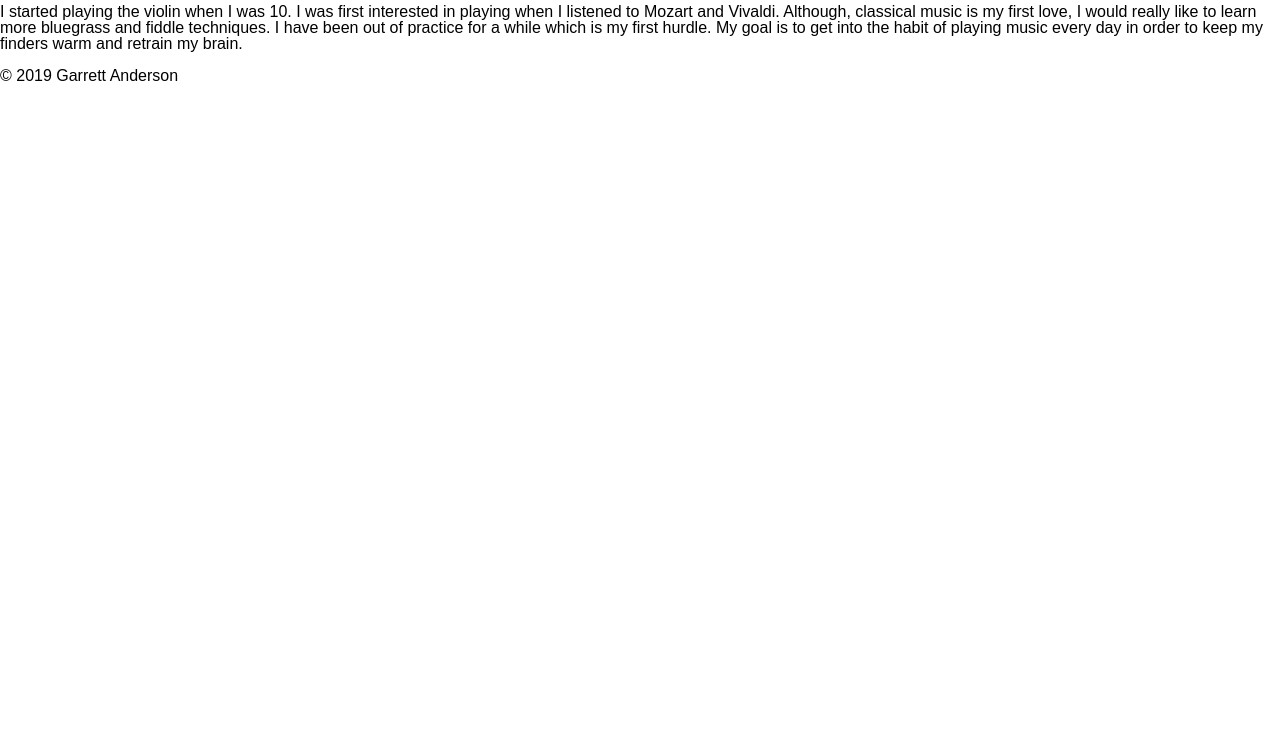
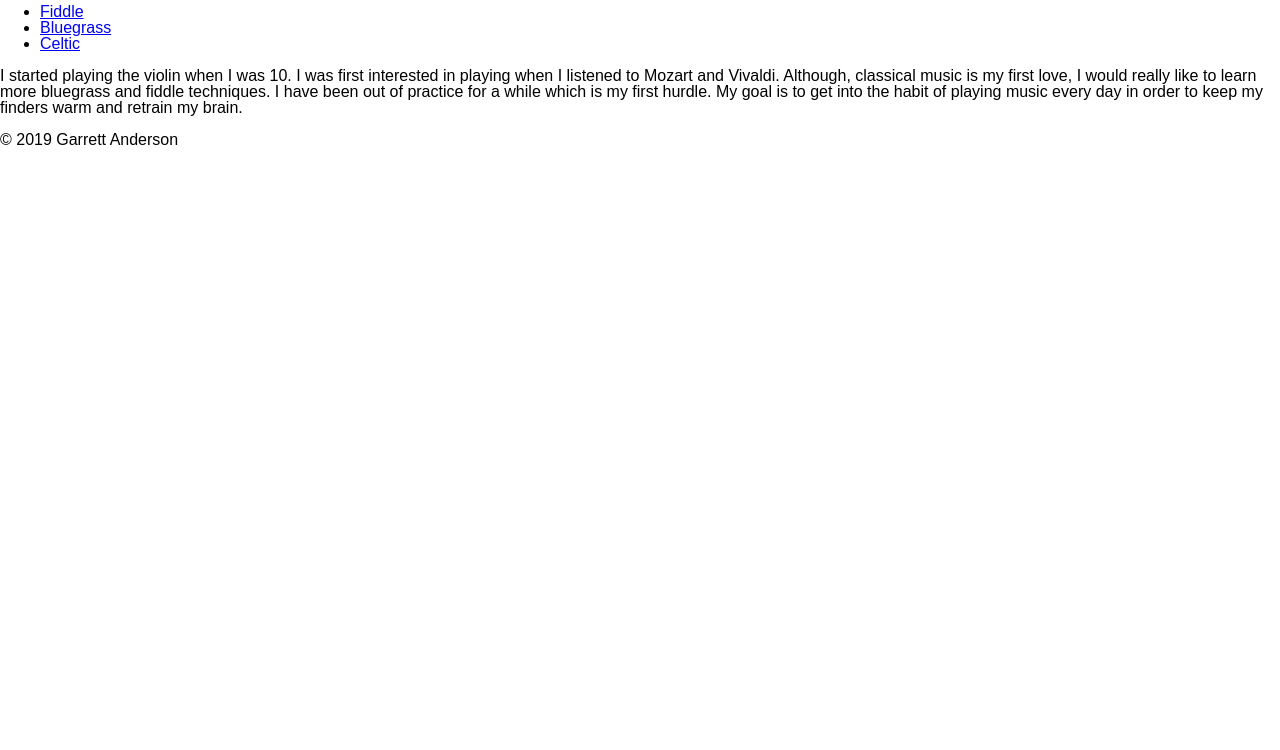
Before and after one commit to GarrettAnderson/my-hobbies, a website: page public/index.html in a window 1280 px wide. Shown: the part 71-821 px from the top of the page. Drawn offline with Linux system fonts and the light colour scheme.

Commit message:
added a nav tag right after the header tag. added an unordered list with three list items of different violin techniques

```diff
--- a/public/index.html
+++ b/public/index.html
@@ -13,6 +13,13 @@
   <header>
     <h1 class='hobbiesTitle'>Let Me Tell You About the Violin</h1>
   </header>
+  <nav>
+    <ul>
+      <li><a href="#">Fiddle</a></li>
+      <li><a href="#">Bluegrass</a></li>
+      <li><a href="#">Celtic</a></li>
+    </ul>
+  </nav>
   <section>
     <p>
       I started playing the violin when I was 10. I was first interested in playing when I listened to Mozart and
```
